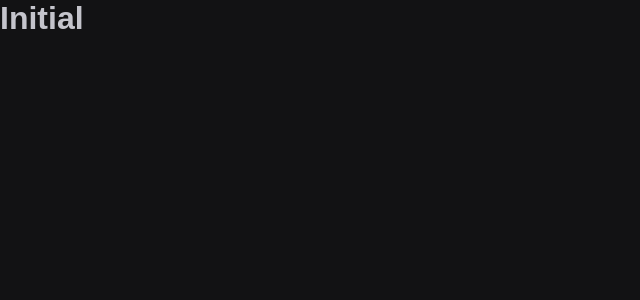
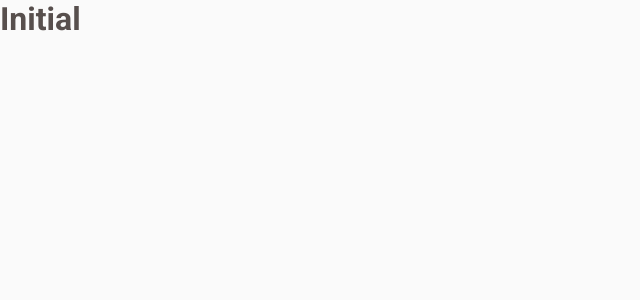
Before and after one commit to falaigor/coffee-delivery, a React (Vite) app: page / in a window 1280 px wide. Shown: the top 300 px of the page, without its empty margins (0-640 px from the left). Built offline with nearby package versions, Linux system fonts and the light colour scheme.

Commit message:
add colors styles

```diff
--- a/index.html
+++ b/index.html
@@ -1,13 +1,22 @@
 <!DOCTYPE html>
 <html lang="en">
-  <head>
+
+<head>
     <meta charset="UTF-8" />
     <link rel="icon" type="image/svg+xml" href="/vite.svg" />
+    <link rel="preconnect" href="https://fonts.googleapis.com" />
+    <link rel="preconnect" href="https://fonts.gstatic.com" crossorigin />
+
     <meta name="viewport" content="width=device-width, initial-scale=1.0" />
-    <title>Vite + React + TS</title>
-  </head>
-  <body>
+
+    <title>Coffee Delivery | Ignite</title>
+
+    <link href="https://fonts.googleapis.com/css2?family=Baloo+2:wght@700;800&family=Roboto:wght@400;700&display=swap" rel="stylesheet" />
+</head>
+
+<body>
     <div id="root"></div>
     <script type="module" src="/src/main.tsx"></script>
-  </body>
+</body>
+
 </html>
--- a/src/styles/global.ts
+++ b/src/styles/global.ts
@@ -6,17 +6,20 @@
     padding: 0;
     box-sizing: border-box;
   }
+
   :focus {
     outline: 0;
-    box-shadow: 0 0 0 2px ${(props) => props.theme["green-500"]};
+    box-shadow: 0 0 0 2px ${(props) => props.theme["base-input"]};
   }
+
   body {
-    background: ${(props) => props.theme["gray-900"]};
-    color: ${(props) => props.theme["gray-300"]};
+    background: ${(props) => props.theme["background"]};
+    color: ${(props) => props.theme["base-text"]};
     -webkit-font-smoothing: antialiased;
   }
+
   body, input, textarea, button {
-    font-family: "DM Sans", sans-serif;
+    font-family: "Roboto", sans-serif;
     font-weight: 400;
     font-size: 1rem;
   }
--- a/src/styles/themes/default.ts
+++ b/src/styles/themes/default.ts
@@ -1,21 +1,24 @@
 export const defaultTheme = {
   white: "#FFF",
 
-  "gray-100": "#E1E1E6",
-  "gray-300": "#C4C4CC",
-  "gray-400": "#8D8D99",
-  "gray-500": "#7C7C8A",
-  "gray-600": "#323238",
-  "gray-700": "#29292E",
-  "gray-800": "#202024",
-  "gray-900": "#121214",
-
-  "green-300": "#00B37E",
-  "green-500": "#00875F",
-  "green-700": "#015F43",
+  "base-title": "#272221",
+  "base-subtitle": "#403937",
+  "base-text": "#574f4d",
+  "base-label": "#8d8686",
+  "base-hover": "#d7d5d5",
+  "base-button": "#e6e5e5",
+  "base-input": "#ededed",
+  "base-card": "#f3f2f2",
+  background: "#fafafa",
 
   "red-500": "#AB222E",
   "red-700": "#7A1921",
 
-  "yellow-500": "#FBA94C",
+  "purple-700": "#4b2995",
+  "purple-500": "#8047f8",
+  "purple-100": "#ebe5f9",
+
+  "yellow-700": "#C47F17",
+  "yellow-500": "#DBAC2c",
+  "yellow-100": "#f1e9c9",
 };
```
